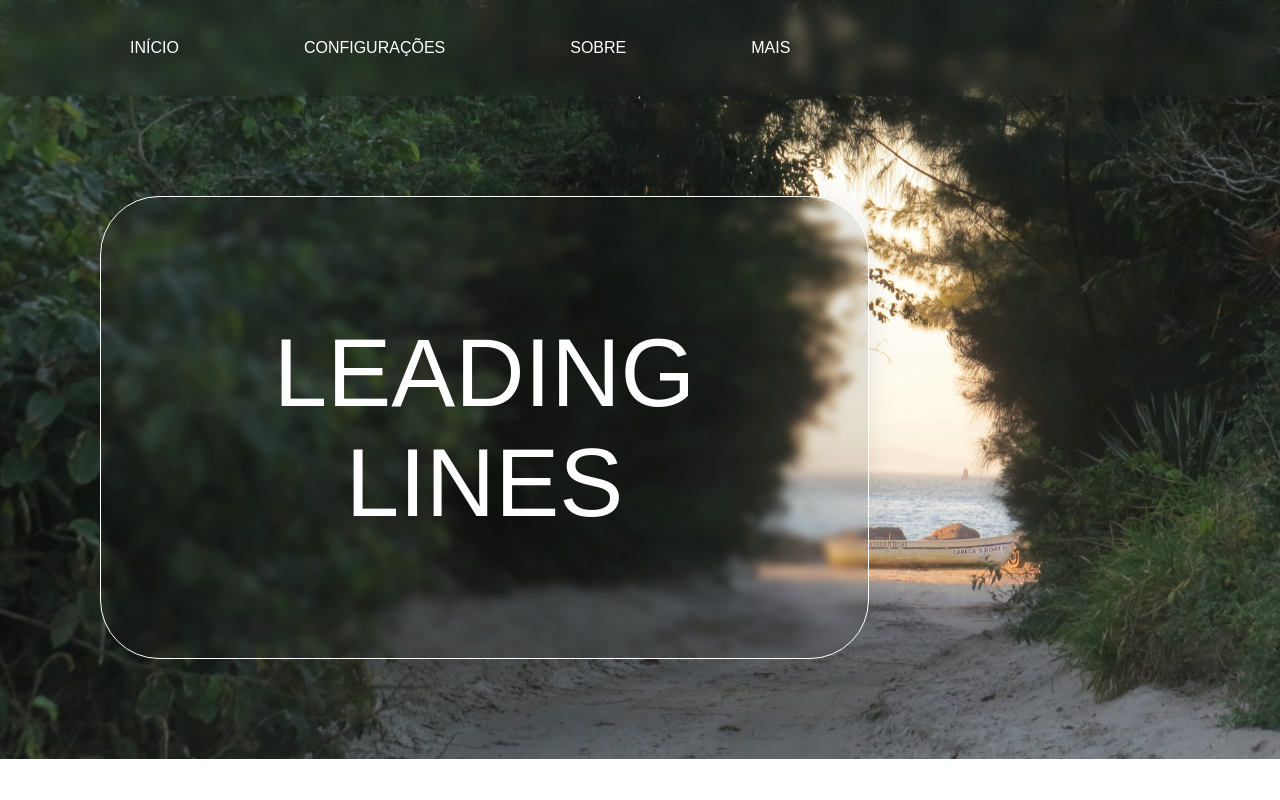
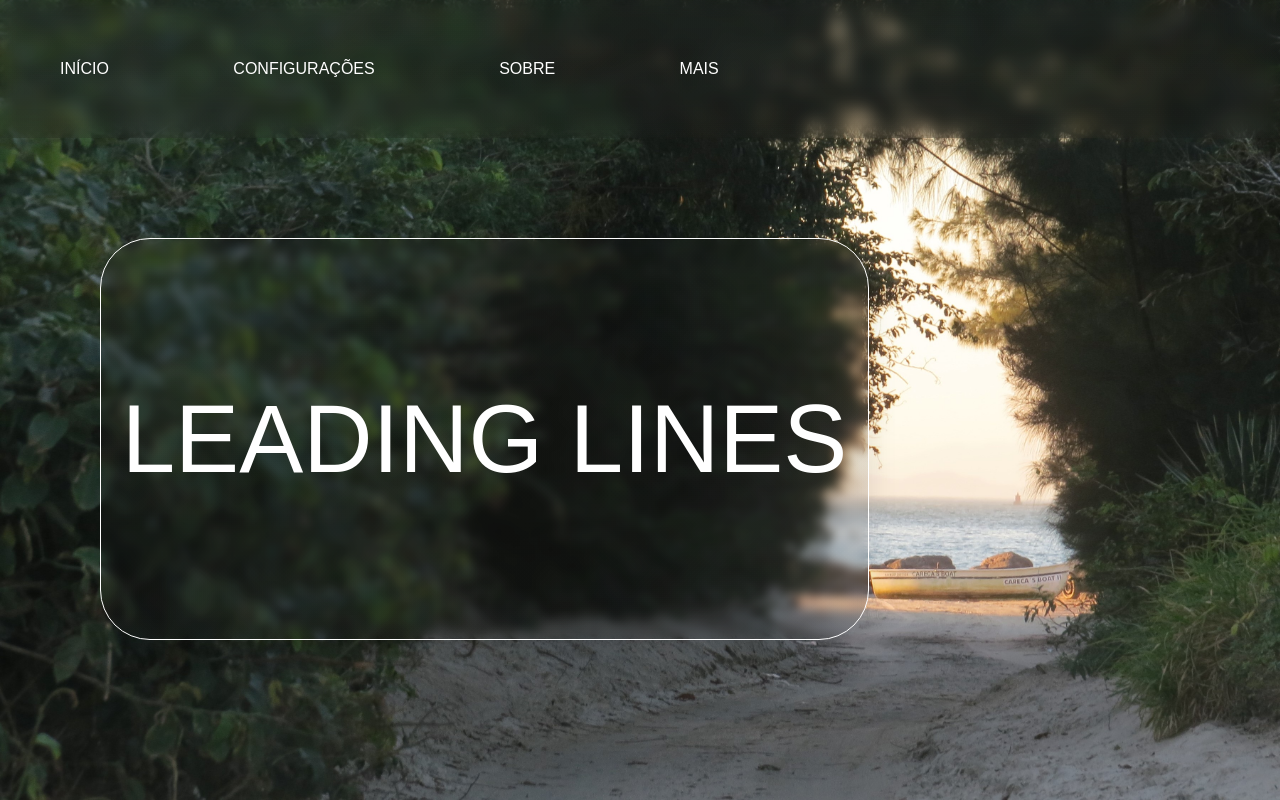
Before and after one commit to Gwin14/Site-fundo-massa, a plain HTML site: page index.html in a window 1280 px wide. Drawn offline with Linux system fonts and the light colour scheme.

Commit message:
ta dificil

```diff
--- a/index.html
+++ b/index.html
@@ -8,13 +8,15 @@
 </head>
 <body>
     <header>
-        <a href="#">INÍCIO</a>
-        <a href="#">CONFIGURAÇÕES</a>
-        <a href="#">SOBRE</a>
-        <a href="#">MAIS</a>
+        <p>
+            <a href="#">INÍCIO</a>
+            <a href="#">CONFIGURAÇÕES</a>
+            <a href="#">SOBRE</a>
+            <a href="#">MAIS</a>
+        </p>
     </header>
     <main>
-        <h1>LEADING <br>LINES</h1>
+        <h1>LEADING LINES</h1>
     </main>
 </body>
 </html>
--- a/style.css
+++ b/style.css
@@ -2,6 +2,12 @@
 
 *{
     margin: 0px;
+    padding: 0px;
+}
+
+html, body{
+    width: 100vw;
+    height: 100vh;
 }
 
 body{
@@ -12,9 +18,8 @@ body{
 }
 
 header{
-    padding-left: 70px;
-    width: 96vw;
-    height: 96px;
+    width: 100vw;
+    min-height: 96px;
     background: linear-gradient(0deg, #1b1b1b18 0%, #1d1c1c0a 100%), radial-gradient(151.92% 127.02% at 15.32% 21.04%, rgba(27, 27, 27, 0.137) 0%, rgba(147, 174, 198, 0.00) 100%);
     backdrop-filter: blur(8px);
 
@@ -30,10 +35,10 @@ main{
     text-align: center;
 
     max-width: 767px;
-    height: 461px;
+    height: 50%;
 
     background: linear-gradient(0deg, #1b1b1b18 0%, #1d1c1c0a 100%), radial-gradient(151.92% 127.02% at 15.32% 21.04%, rgba(27, 27, 27, 0.137) 0%, rgba(147, 174, 198, 0.00) 100%);
-    border-radius: 59px;
+    border-radius: 50px;
     box-shadow: 0 4px 30px rgba(0, 0, 0, 0.1);
 
     backdrop-filter: blur(5px);
@@ -59,6 +64,7 @@ h1{
 }
 
 a{
+    display: inline-block;
     text-decoration: none;
     margin: 30px;
     vertical-align: middle;
```
